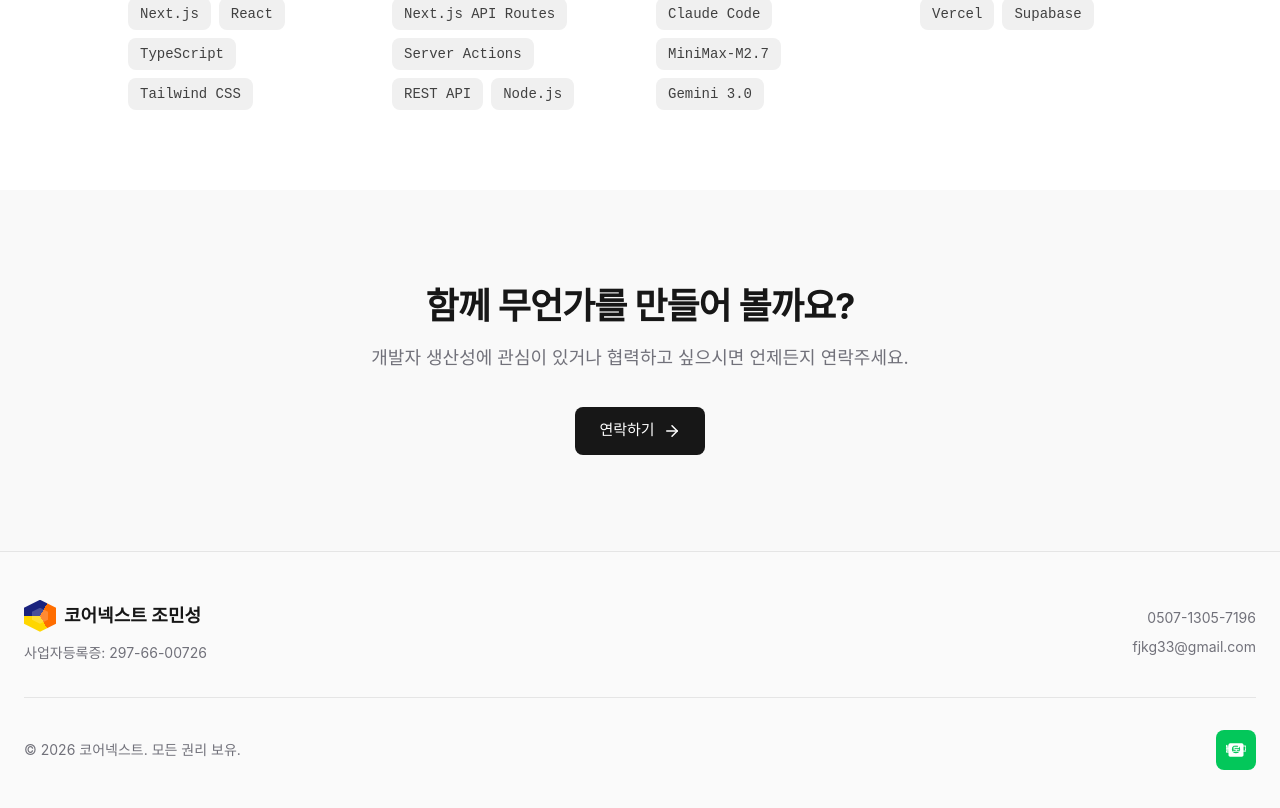
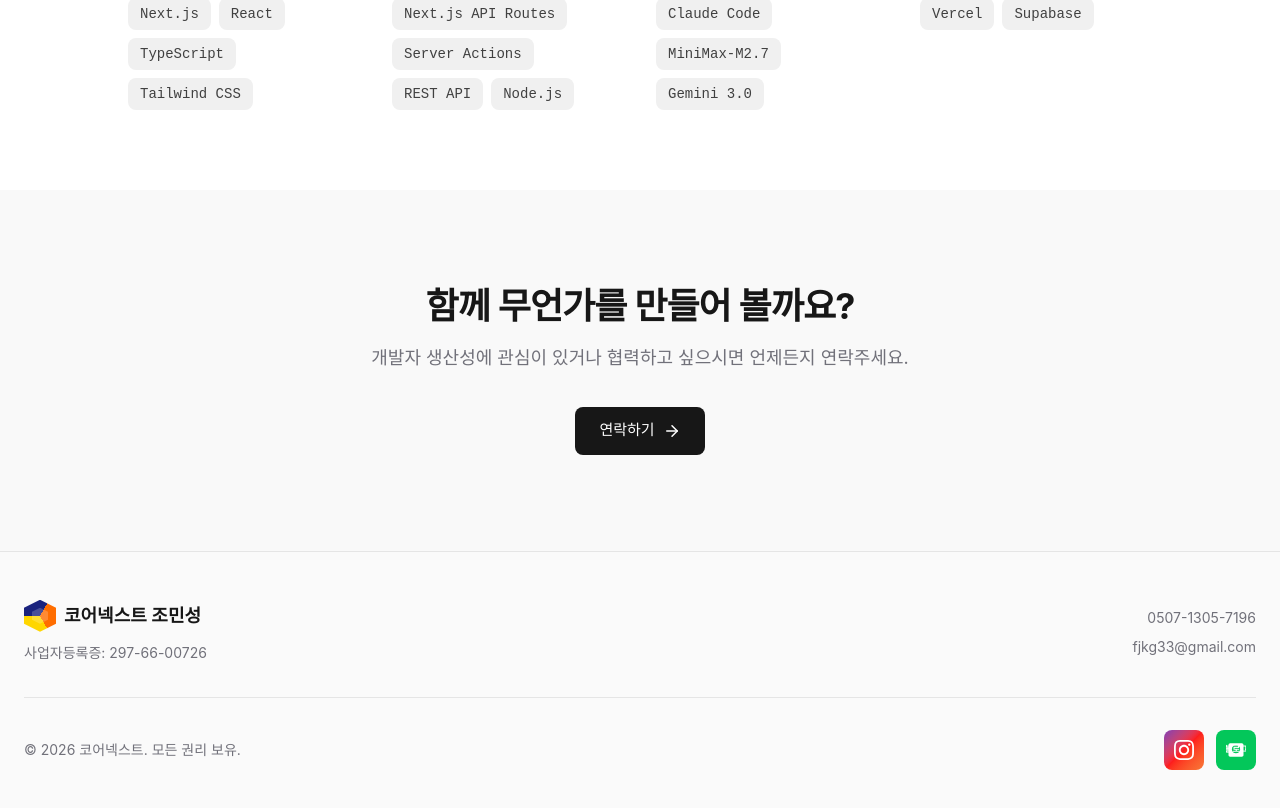
Before and after one commit to JOMinSeon/Solo-development, a Next.js app: page / in a window 1280 px wide. Shown: the part 2352-3160 px from the top of the page. Built offline with nearby package versions, Linux system fonts and the light colour scheme.

Commit message:
Add Instagram icon to footer

```diff
--- a/components/Footer.tsx
+++ b/components/Footer.tsx
@@ -1,12 +1,5 @@
 import Link from 'next/link';
 import Logo from './Logo';
-
-const NaverBlogIcon = ({ className = "w-5 h-5" }: { className?: string }) => (
-  <svg className={className} viewBox="0 0 24 24" fill="currentColor">
-    <path d="M19.5 4.5h-15A1.5 1.5 0 003 6v12a1.5 1.5 0 001.5 1.5h15a1.5 1.5 0 001.5-1.5V6a1.5 1.5 0 00-1.5-1.5zm-15 12V6h15v10.5H4.5z"/>
-    <text x="12" y="15" fontSize="8" fontWeight="bold" textAnchor="middle" fill="white">N</text>
-  </svg>
-);
 
 export default function Footer() {
   const currentYear = new Date().getFullYear();
@@ -36,20 +29,34 @@ export default function Footer() {
             © {currentYear} 코어넥스트. 모든 권리 보유.
           </p>
 
+          <div className="flex items-center gap-3">
+            <a
+              href="https://www.instagram.com/fjkg123/"
+              target="_blank"
+              rel="noopener noreferrer"
+              aria-label="인스타그램"
+              className="flex items-center justify-center w-10 h-10 rounded-lg bg-gradient-to-br from-[#833AB4] via-[#FD1D1D] to-[#F77737] hover:opacity-85 text-white transition-opacity"
+            >
+              <svg className="w-5 h-5" fill="currentColor" viewBox="0 0 24 24">
+                <path d="M12 2.163c3.204 0 3.584.012 4.85.07 3.252.148 4.771 1.691 4.919 4.919.058 1.265.069 1.645.069 4.849 0 3.205-.012 3.584-.069 4.849-.149 3.225-1.664 4.771-4.919 4.919-1.266.058-1.644.07-4.85.07-3.204 0-3.584-.012-4.849-.07-3.26-.149-4.771-1.699-4.919-4.92-.058-1.265-.07-1.644-.07-4.849 0-3.204.013-3.583.07-4.849.149-3.227 1.664-4.771 4.919-4.919 1.266-.057 1.645-.069 4.849-.069zm0-2.163c-3.259 0-3.667.014-4.947.072-4.358.2-6.78 2.618-6.98 6.98-.059 1.281-.073 1.689-.073 4.948 0 3.259.014 3.668.072 4.948.2 4.358 2.618 6.78 6.98 6.98 1.281.058 1.689.072 4.948.072 3.259 0 3.668-.014 4.948-.072 4.354-.2 6.782-2.618 6.979-6.98.059-1.28.073-1.689.073-4.948 0-3.259-.014-3.667-.072-4.947-.196-4.354-2.617-6.78-6.979-6.98-1.281-.059-1.69-.073-4.949-.073zm0 5.838c-3.403 0-6.162 2.759-6.162 6.162s2.759 6.163 6.162 6.163 6.162-2.759 6.162-6.163c0-3.403-2.759-6.162-6.162-6.162zm0 10.162c-2.209 0-4-1.79-4-4 0-2.209 1.791-4 4-4s4 1.791 4 4c0 2.21-1.791 4-4 4zm6.406-11.845c-.796 0-1.441.645-1.441 1.44s.645 1.44 1.441 1.44c.795 0 1.439-.645 1.439-1.44s-.644-1.44-1.439-1.44z"/>
+              </svg>
+            </a>
+
             <a
               href="https://blog.naver.com/taxai1004"
               target="_blank"
               rel="noopener noreferrer"
               aria-label="네이버 블로그"
-            className="flex items-center justify-center w-10 h-10 rounded-lg bg-[#03C75A] hover:bg-[#02b34c] text-white transition-colors"
+              className="flex items-center justify-center w-10 h-10 rounded-lg bg-[#03C75A] hover:opacity-85 text-white transition-opacity"
             >
-            <svg className="w-5 h-5" viewBox="0 0 24 24" fill="currentColor">
+              <svg className="w-5 h-5" fill="currentColor" viewBox="0 0 24 24">
                 <path d="M19 4H5c-1.1 0-2 .9-2 2v12c0 1.1.9 2 2 2h14c1.1 0 2-.9 2-2V6c0-1.1-.9-2-2-2zm-7 12c-2.76 0-5-2.24-5-5s2.24-5 5-5 5 2.24 5 5-2.24 5-5 5z"/>
                 <text x="12" y="14" fontSize="10" fontWeight="bold" textAnchor="middle" fill="white">블로그</text>
               </svg>
             </a>
           </div>
         </div>
+      </div>
     </footer>
   );
 }
```
Lines whose indentation alone changed are shown as unchanged.
